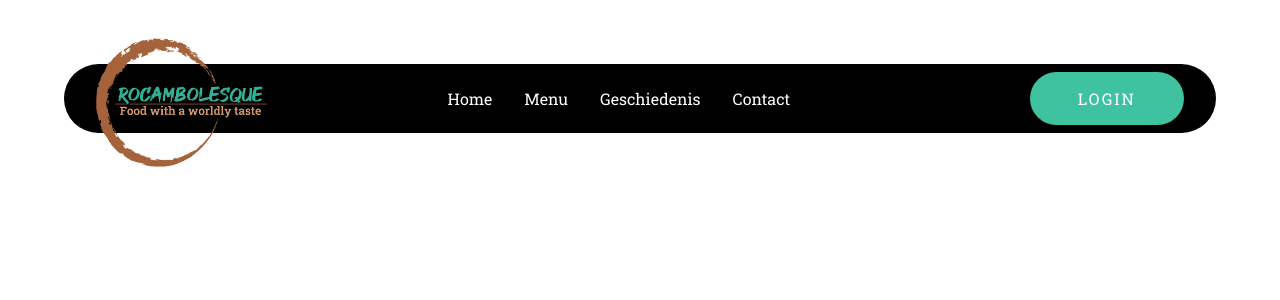
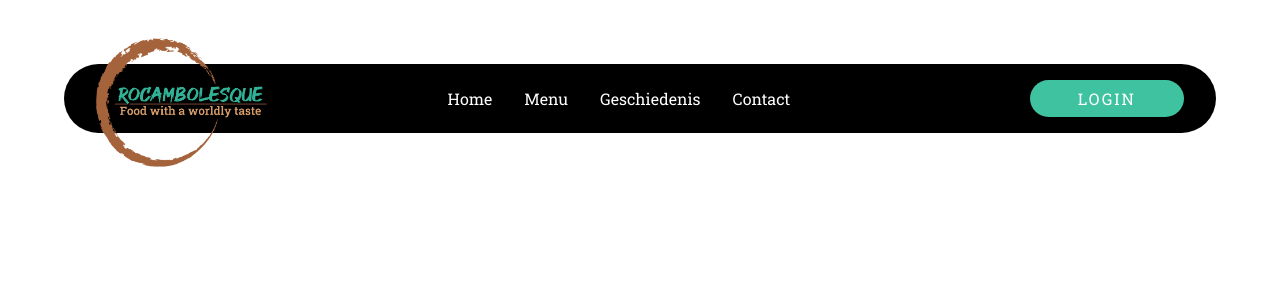
Before and after one commit to Yulkazs/rocambolesque, a PHP site: page /app/utils/header.php in a window 1280 px wide. Shown: the top 300 px of the page. Run offline with PHP 8.4, Linux system fonts and the light colour scheme; data that the repository does not hold is empty; style sheets or scripts are compiled from the project's sources.

Commit message:
De button gefixt

```diff
--- a/public/css/header.css
+++ b/public/css/header.css
@@ -60,12 +60,10 @@ body {
   display: none;
 }
 .main-head nav .btn {
-  color: white;
   text-decoration: none;
-  padding: 1rem 3rem;
+  padding: 0.5rem 3rem;
   background-color: #3FC2A0;
   border-radius: 50px;
-  border: none;
 }
 .main-head nav .btn a {
   letter-spacing: 2px;
--- a/public/scss/header.scss
+++ b/public/scss/header.scss
@@ -182,12 +182,10 @@ body {
         }
 
         .btn {
-            color: white;
             text-decoration: none;
-            padding: 1.0rem 3rem;
+            padding: 0.5rem 3rem;
             background-color: config.get-color("teal");
             border-radius: 50px;
-            border: none;
 
 
             a {
```
Also changed, not shown: 1 other file.
